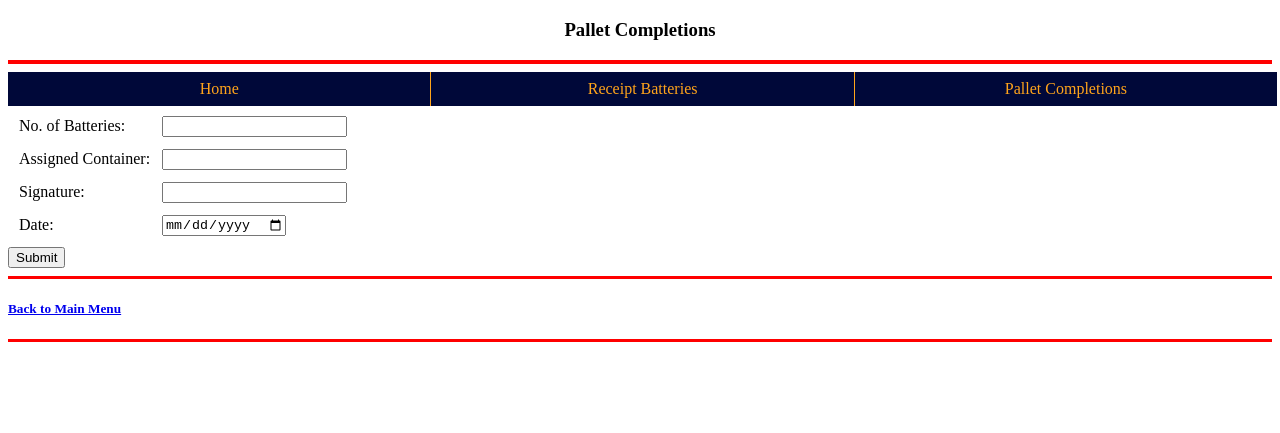
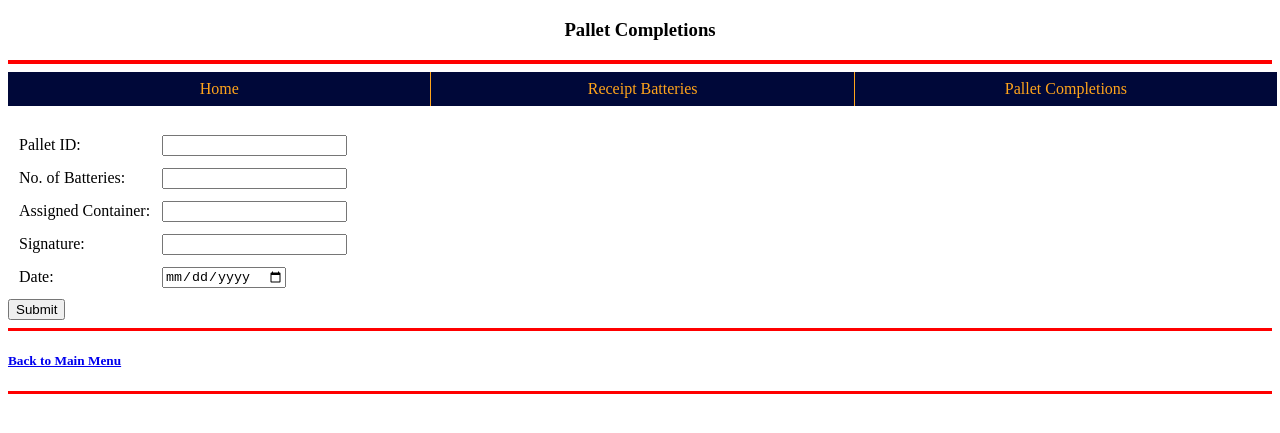
Before and after one commit to timscottnz90/hybridbatteries, a plain HTML site: page pallet-complete.html in a window 1280 px wide. Shown: the part 61-494 px from the top of the page. Drawn offline with Linux system fonts and the light colour scheme.

Commit message:
Add files via upload

```diff
--- a/stylesheet.css
+++ b/stylesheet.css
@@ -29,3 +29,7 @@ li:last-child {
     color: #000839;
     background-color: #ffa41b;
 }
+
+.form1 {
+    margin-top: 60px;
+}
```
